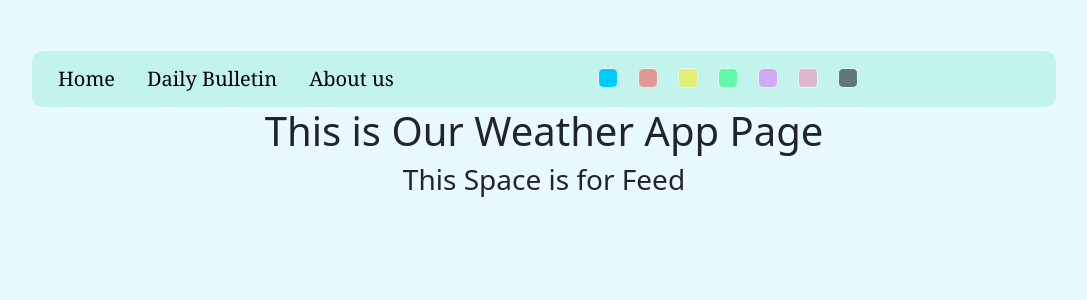
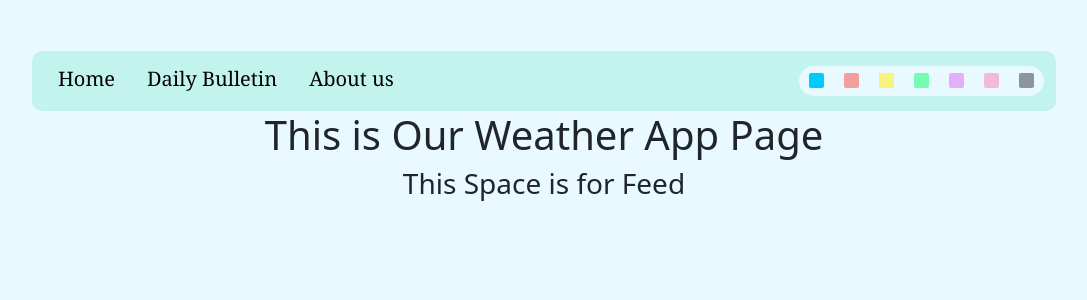
Before and after one commit to tejastamkar/de-weadar, a React (Create React App) app: page / in a window 1280 px wide. Shown: the top 300 px of the page, without its empty margins (96-1183 px from the left). Built offline with nearby package versions, Linux system fonts and the light colour scheme.

Commit message:
added switchacase Func

```diff
--- a/src/App.js
+++ b/src/App.js
@@ -3,10 +3,8 @@ import { Nav } from "react-bootstrap";
 import { Switcher } from "./switcher";
 import NavBar from "./Nav";
 
-function App() {
-  const mtheme = Switcher(),
-    Setmtheme = mtheme.sets;
-  switch (mtheme.colorTheme) {
+function swtichcase(theme) {
+  switch (theme) {
     case "black":
       document.getElementById("main").style.background = "black";
       break;
@@ -29,6 +27,12 @@ function App() {
       document.getElementById("main").style.background = "#e8ffec";
       break;
   }
+}
+
+function App() {
+  const mtheme = Switcher(),
+    Setmtheme = mtheme.sets;
+  swtichcase(mtheme.colorTheme);
   return (
     <div className={`style ${mtheme.colorTheme}`} id="bg">
       <>
--- a/src/Switcher.scss
+++ b/src/Switcher.scss
@@ -1,30 +1,10 @@
-#theme-opt {
-  max-width: 300px;
-  margin: 10px auto 10px auto;
-  text-align: center;
-  padding: 0px 0px;
-  height: 20px;
-  div {
-    cursor: pointer;
-    width: 20px;
-    height: 20px;
-    border-radius: 5px;
-    margin: 2px 10px;
-    border: 1px solid #fff;
-    display: inline-block;
-    opacity: 0.5;
-    &.active {
-      opacity: 1;
-    }
-  }
-}
-
 h1,
 h3 {
   text-align: center;
 }
+
 #black {
-  background-color: black;
+  background-color: rgb(48, 48, 48);
 }
 #blue {
   background-color: #00cbff;
@@ -46,54 +26,75 @@ h3 {
 }
 
 .style.blue {
+  #theme-opt {
+    background-color: #e8faff;
+  }
   background-color: #e8faff;
+
   #nav {
     background-color: #c3f3ed;
   }
 }
 .style.black {
+  #theme-opt {
+    background-color: #000000;
+  }
   background-color: #000000;
   color: white;
   #nav {
     #mynav-items {
       color: white;
     }
-
     background-color: #444444;
   }
 }
 .style.pink {
+  #theme-opt {
+    background-color: #ffe8fa;
+  }
   background-color: #ffe8fa;
   #nav {
     background-color: #fea6dd;
   }
 }
 .style.red {
+  #theme-opt {
+    background-color: #ffe8e8;
+  }
   background-color: #ffe8e8;
   #nav {
     background-color: #f3c3c3;
   }
 }
 .style.yellow {
+  #theme-opt {
+    background-color: #feffe8;
+  }
   background-color: #feffe8;
   #nav {
     background-color: #f8fea6;
   }
 }
 .style.green {
+  #theme-opt {
+    background-color: #e8ffec;
+  }
   background-color: #e8ffec;
   #nav {
     background-color: #c3f3c5;
   }
 }
 .style.lavendar {
+  #theme-opt {
+    background-color: #ffe8fe;
+  }
   background-color: #ffe8fe;
   #nav {
     background-color: #f1c3f3;
   }
 }
+
 #nav {
-  background: #c3f3ed;
   width: 80%;
   border-radius: 10px;
   padding: 5px 10px;
@@ -106,3 +107,24 @@ h3 {
     padding: auto auto;
   }
 }
+
+#theme-opt {
+  max-width: 300px;
+  margin: 10px 2px 10px auto;
+  text-align: center;
+  padding: 0px 0px;
+  border-radius: 40px;
+  height: 30px;
+  div {
+    cursor: pointer;
+    display: inline-block;
+    width: 15px;
+    height: 15px;
+    border-radius: 2px;
+    margin: 7px 10px;
+    opacity: 0.5;
+    &.active {
+      opacity: 1;
+    }
+  }
+}
```
